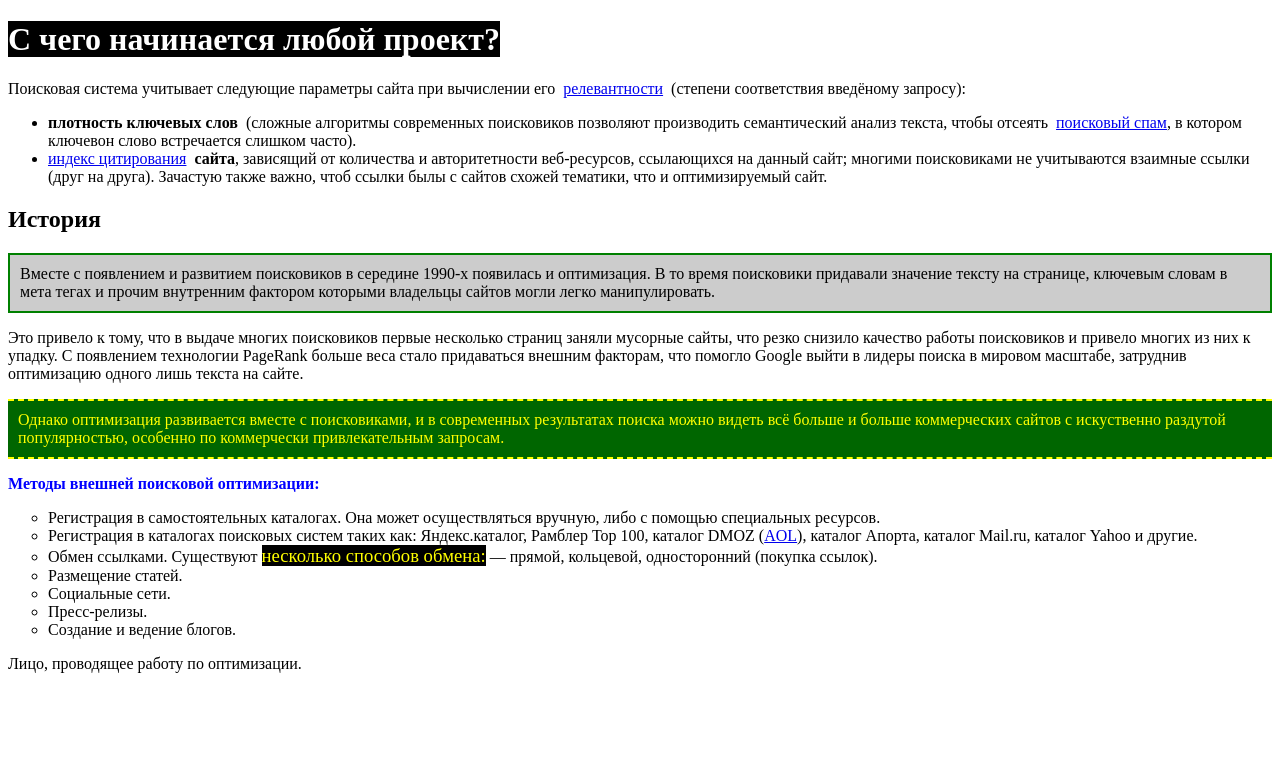
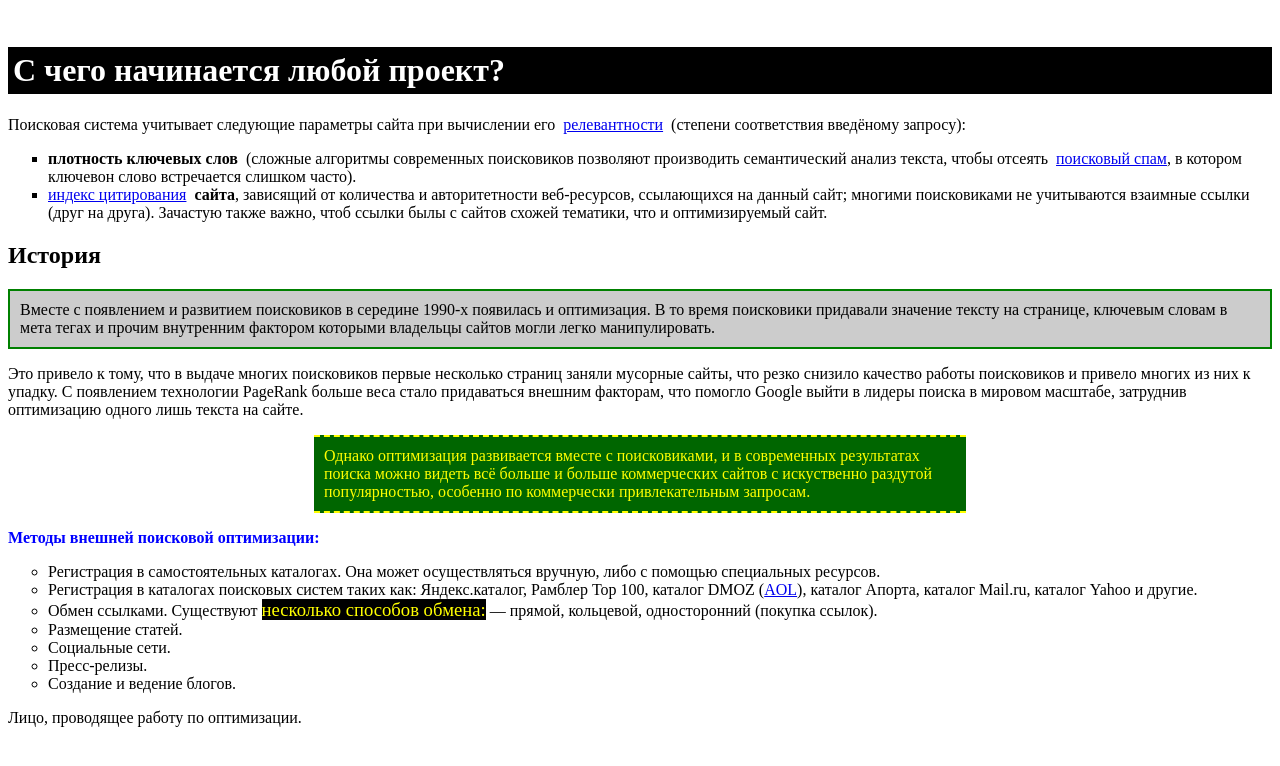
Before and after one commit to Dramorian/test, a plain HTML site: page html/www/index.html in a window 1280 px wide. Drawn offline with Linux system fonts and the light colour scheme.

Commit message:
Changes in index.html

```diff
--- a/html/www/index.html
+++ b/html/www/index.html
@@ -1,6 +1,4 @@
-<!DOCTYPE html>
-<html>
-
+﻿<!DOCTYPE html>
 <head>
     <meta charset="utf-8">
     <title> С чего начинается любой проект? </title>
@@ -9,44 +7,39 @@
         padding: 10px;
         background: #ccc;
         border: solid 2px green;
-            margin-top: 2px;
         }
-
         .block2 {
-
+        width: 50%;
         margin: auto;
         padding: 10px;
         background: #006600;
         border-top: dashed 2px yellow;
         border-bottom: dashed 2px yellow;
-            float: center;
         }
     </style>
 </head>
-
 <body>
-
-    <h1><span style="background-color: #000000; color: #ffffff; margin 0 auto;">С чего начинается любой проект?</span></h1>
+    <h1><span style="display:block; padding: 5px; background-color: #000000; color: #ffffff; margin 0 auto;">С чего начинается любой проект?</span></h1>
     <p>Поисковая система учитывает следующие параметры сайта при вычислении его&nbsp;
-        <a href="http://www.webeffector.ru/wiki/%D0%A0%D0%B5%D0%BB%D0%B5%D0%B2%D0%B0%D0%BD%D1%82%D0%BD%D0%BE%D1%81%D1%82%D1%8C">релевантности</a>&nbsp; (степени соответствия введёному запросу):</p>
+        <a href="http://www.webeffector.ru/wiki/%D0%A0%D0%B5%D0%BB%D0%B5%D0%B2%D0%B0%D0%BD%D1%82%D0%BD%D0%BE%D1%81%D1%82%D1%8C">релевантности</a>&nbsp; (степени соответствия введёному запросу):
+    </p>
     <div>
-        <ul>
+        <ul style="list-style-type: square;">
             <li><strong>плотность ключевых слов&nbsp;
                 </strong>(сложные алгоритмы современных поисковиков позволяют производить семантический анализ текста, чтобы отсеять&nbsp;
-                <a href="https://ru.wikipedia.org/wiki/%D0%9F%D0%BE%D0%B8%D1%81%D0%BA%D0%BE%D0%B2%D1%8B%D0%B9_%D1%81%D0%BF%D0%B0%D0%BC">поисковый спам</a>, в котором ключевон слово встречается слишком часто).</li>
+                <a href="https://ru.wikipedia.org/wiki/%D0%9F%D0%BE%D0%B8%D1%81%D0%BA%D0%BE%D0%B2%D1%8B%D0%B9_%D1%81%D0%BF%D0%B0%D0%BC">поисковый спам</a>, в котором ключевон слово встречается слишком часто).
+            </li>
             <li><a href="https://ru.wikipedia.org/wiki/%D0%98%D0%BD%D0%B4%D0%B5%D0%BA%D1%81_%D1%86%D0%B8%D1%82%D0%B8%D1%80%D0%BE%D0%B2%D0%B0%D0%BD%D0%B8%D1%8F_%D0%B2%D0%B5%D0%B1-%D1%81%D0%B0%D0%B9%D1%82%D0%BE%D0%B2">индекс цитирования</a>&nbsp;
-                <strong>сайта</strong>, зависящий от количества и авторитетности веб-ресурсов, ссылающихся на данный сайт; многими поисковиками не учитываются взаимные ссылки (друг на друга). Зачастую также важно, чтоб ссылки былы с сайтов схожей тематики, что и оптимизируемый сайт.</li>
+                <strong>сайта</strong>, зависящий от количества и авторитетности веб-ресурсов, ссылающихся на данный сайт; многими поисковиками не учитываются взаимные ссылки (друг на друга). Зачастую также важно, чтоб ссылки былы с сайтов схожей тематики, что и оптимизируемый сайт.
+            </li>
         </ul>
     </div>
-
     <h2>История</h2>
-
-    <div class="block1">Вместе с появлением и развитием поисковиков в середине 1990-х появилась и оптимизация. В то время поисковики придавали значение тексту на странице, ключевым словам в <br> мета тегах и прочим внутренним фактором которыми владельцы сайтов могли легко манипулировать.</div>
-
+    <div class="block1">Вместе с появлением и развитием поисковиков в середине 1990-х появилась и оптимизация. В то время поисковики придавали значение тексту на странице, ключевым словам в
+        <br> мета тегах и прочим внутренним фактором которыми владельцы сайтов могли легко манипулировать.
+    </div>
     <p>Это привело к тому, что в выдаче многих поисковиков первые несколько страниц заняли мусорные сайты, что резко снизило качество работы поисковиков и привело многих из них к упадку. С появлением технологии PageRank больше веса стало придаваться внешним факторам, что помогло Google выйти в лидеры поиска в мировом масштабе, затруднив оптимизацию одного лишь текста на сайте. </p>
-
     <div class="block2"><span style="color: #ffff00;">Однако оптимизация развивается вместе с поисковиками, и в современных результатах поиска можно видеть всё больше и больше коммерческих сайтов с искуственно раздутой популярностью, особенно по коммерчески привлекательным запросам.</span></div>
-
     <p><strong><span style="color: #0000ff;">Методы внешней поисковой оптимизации:</span></strong></p>
     <ul style="list-style-type: circle;">
         <li>Регистрация в самостоятельных каталогах. Она может осуществляться вручную, либо с помощью специальных ресурсов.</li>
@@ -59,5 +52,3 @@
     </ul>
     <p>Лицо, проводящее работу по оптимизации.</p>
 </body>
-
-</html>
```
Lines whose indentation alone changed are shown as unchanged.
